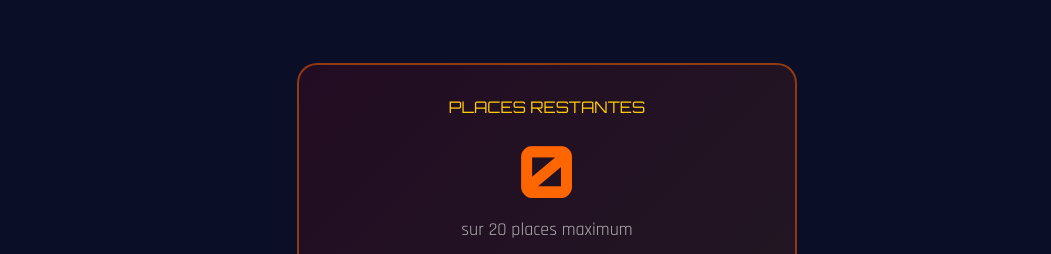
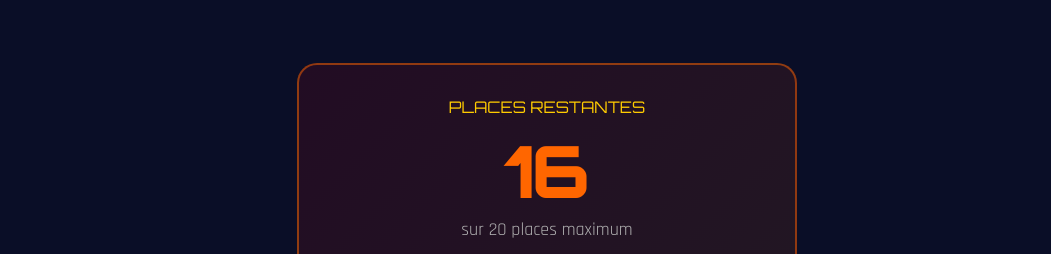
Before and after one commit to SilvRay/ujimaat, a plain HTML site: page new-era.html in a window 1280 px wide. Shown: the part 6343-6597 px from the top of the page, without its empty margins (93-1144 px from the left). Drawn offline with nearby package versions, Linux system fonts and the light colour scheme.

Commit message:
nombres de places pour la new ERA

```diff
--- a/new-era.html
+++ b/new-era.html
@@ -555,7 +555,7 @@
 
         <div class="spots-counter">
           <div class="spots-label">Places Restantes</div>
-          <div class="spots-remaining" data-spots>0</div>
+          <div class="spots-remaining" data-spots>16</div>
           <div class="spots-total">sur 20 places maximum</div>
         </div>
 
```
